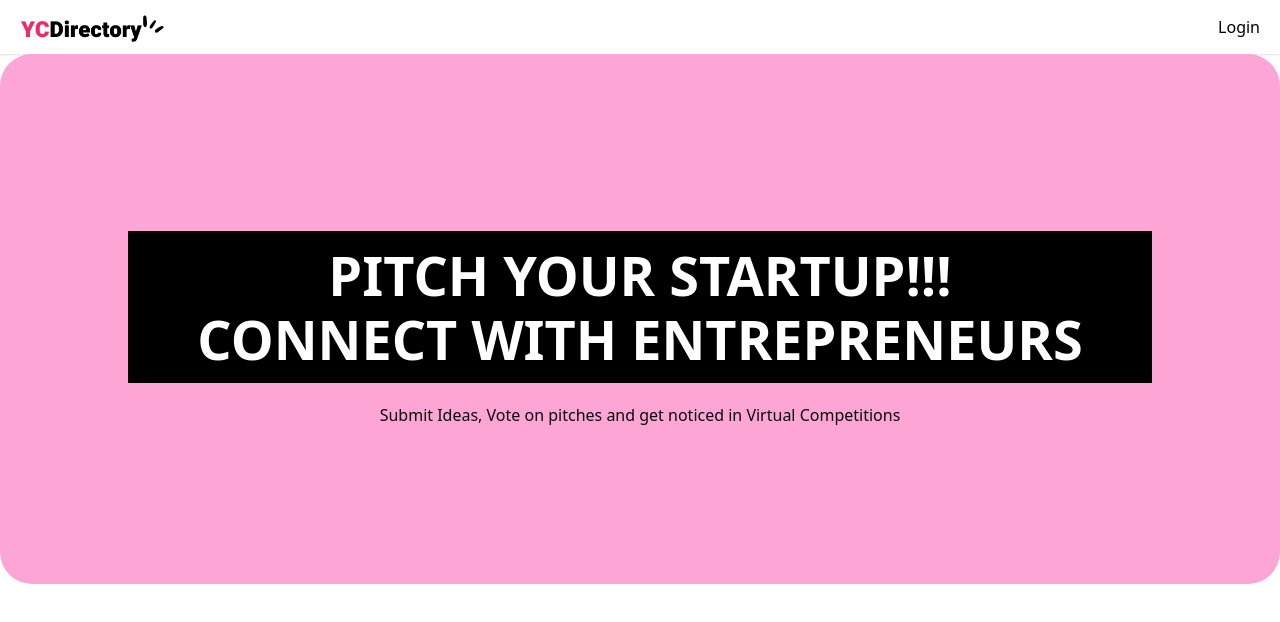
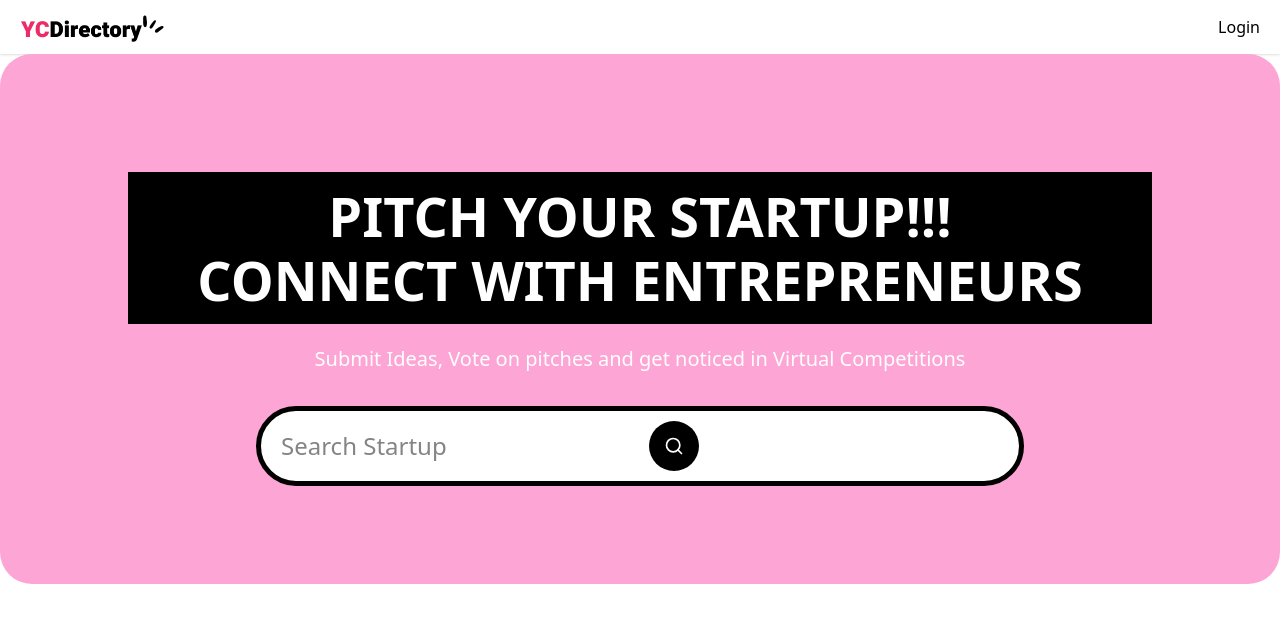
Before and after one commit to Khushang3000/Next-Startup, a Next.js app: page / in a window 1280 px wide. Shown: the top 622 px of the page. Built offline with nearby package versions, Linux system fonts and the light colour scheme; no server answers.

Commit message:
Implementing search functionality through Nextjs Form and also using shadcn

```diff
--- a/app/(ROOT)/page.tsx
+++ b/app/(ROOT)/page.tsx
@@ -1,17 +1,19 @@
 import Image from "next/image";
+import SearchForm from "../components/SearchForm";
 
-export default function Home() {
-  //now we'll improve our file and folder structure.
-  //let's create a route group (root) and let's move this page.tsx in that folder.
-
-  //now let's also create a layout file in this root.
-  //whatever we apply in this layout will only be applied to the pages of this route group (ROOT) only.
+export default async function Home({searchParams}:{searchParams: Promise<{query: string}>}) {
+  const query = (await searchParams).query; //now that we have the query, we can pass it into the searchForm as a prop.
   return (
     <>
     <section className="pink_container pattern rounded-4xl px-6">
+      {/* remember, in tailwind, we can not use one custom utility class within another custom utility class for ex: we have two custom utility classes pattern and pink_container so we can't put pattern inside pink_container in global.css as it would not be allowed.*/}
       <h1 className="heading ">Pitch Your Startup!!! <br /> Connect With Entrepreneurs</h1>
-      {/* we use ! in tailwind when we wanna override some styles that were previously provided to this element. */}
-      <p className="sub_heading !max-w-3xl">Submit Ideas, Vote on pitches and get noticed in Virtual Competitions</p>
+      {/* we use ! in tailwind when we wanna override some styles that were previously provided to this element.
+      font-medium low n many more decide the thickness of the form. */}
+      <p className="sub-heading !max-w-3xl ">Submit Ideas, Vote on pitches and get noticed in Virtual Competitions</p>
+      {/* now let's create another component called SearchForm.tsx. */}
+      <SearchForm query={query}></SearchForm>
+      {/* now go to searchForm and accept this query as a prop. */}
     </section>
     </>
   );
--- /dev/null
+++ b/app/components/SearchForm.tsx
@@ -0,0 +1,70 @@
+import React from 'react'
+import SearchFormReset from './SearchFormReset';
+
+//now since this is a form, can we make sure that this is rendered on the server side and not on the client side.
+// The <Form> component from nextjs extends the HTML <form> element to provide prefetching of loading UI, client-side navigation on submission, and progressive enhancement.
+import Form from 'next/form'
+import { Search } from 'lucide-react';
+
+const reset = () =>{
+    const form = document.querySelector(".search-form") as HTMLFormElement;
+
+    //if form exists then we'll reset the form.
+    if(form) form.reset()
+
+    //now still there's one problem, even tho our SearchForm is a server side component, but the reset button and the onClick is still client side stuff
+    //so we gotta extract it into a different component., so take the button and place it in the SearchFormReset component, as well as this reset function for us to call it there.
+}
+const SearchForm = ({query}: {query?: string}) => {
+     //remember we're in a server component, so we should not use useState.
+    //  Now we're directly using query without to search, now when you load the page, type something in the input box, click search, this query will be appended as a string to the url
+    //so it's basically modifying the query in the url.
+    //clicking the clear button also clears it from the url.
+
+    //now you might think why are we appending info to the url, but you miss the point that that query isn't a sensitive information.
+    //and that url appending thing is done cuz that's a get request,
+    //if you don't want that then you can provide an onSubmit property to the form and then you decide what you have to do with that key: value pair submitted in the form.
+    //you remember the callbacks from nextjs docs right? where we got access to the url n the baseUrl.
+
+    //basically:
+    //  By default, if you don’t specify method, it uses GET.
+
+    // That means values will be appended to the URL as query params on submit.
+
+    // If you set method="POST", values go in the request body, not the URL.
+
+    // If you provide an action (a server action or API route), the form submission is handled by that without appending values to the URL.
+
+    //by action we mean serverAction(),
+    // <Form action={handleSubmit}> here action is a serverAction, so values won’t get appended to the URL
+    // If instead you just did <Form action="/search"> without a server action, it behaves like a normal HTML form and appends values to the URL if the method is GET.
+
+
+
+
+
+
+     return (
+     <Form action="/" scroll={false} className='search-form'>
+        {/* don't scroll once we submit it. */}
+      {/* On submission, the input value will be appended to
+          the URL, e.g. /search?query=abc */}
+      <input name="query" defaultValue={query} className='form-input' placeholder='Search Startup'/>
+      <div className="flex gap-2">
+        {query && (//if query is there then render the button to reset it.
+            <SearchFormReset />
+        )}
+
+        <button type="submit" className='search-btn text-white'>
+            <Search className='size-5'/>{/*Comming from shadcn or lucide-react to be specific which is a dependency of shadcn and it provides all sorts of icons we can do same thing for the reset button */}
+        </button>
+        {/* So, how does this work? rn we ain't really submitting or clearing anything. cuz the query is always set to test.
+        But now, we will make this a fully functional url modifying server rendered form, you do remember about the searchParams props right? go to page.tsx(Home/hero), and there we'll try to access the query from the search paremeters.
+        */}
+      </div>
+    </Form>
+  )
+}
+
+export default SearchForm
+//put this component right below the p tag of home page.
--- /dev/null
+++ b/app/components/SearchFormReset.tsx
@@ -0,0 +1,37 @@
+"use client";
+//We are Only using this single reset button component as the client component, rest our form is a server component.
+
+import React from 'react'
+import Link from 'next/link';
+import { X } from 'lucide-react';
+const SearchFormReset = () => {
+    const reset = () =>{
+    const form = document.querySelector(".search-form") as HTMLFormElement;
+
+    //if form exists then we'll reset the form.
+    if(form) form.reset()
+
+    //now still there's one problem, even tho our SearchForm is a server side component, but the reset button and the onClick is still client side stuff
+    //so we gotta extract it into a different component., so take the button and place it in the SearchFormReset component
+}
+  return (
+    <button type="reset" onClick={reset}>
+        <Link href="/" className='search-btn text-white'>
+        <X className='size-5' />{/**shadcn, now let's say we want to add more shadcn components like button then just do:
+         * npx shadcn@latest add (component_name)
+         * ex: npx shadcn@latest add button
+         * //the code for that will be automatically be added in our codebase, that's the benefit of using shadcn over other ui libraries like material ui.
+         * //oh and no need to change the component's name.
+         * //you can see that shadcn button component in the ui folder of components folder which is outside the app folder
+         * //and like that you can change many properties, in most cases it is not needed as we can just add new ones by providing classname like we did with X and search button with size-5.
+         * //since now we have two components folders that's a bad practice, in nextjs app folder we should only keep things specific to nextjs, so we should cut our navbar and search components and paste them in the components folder which is outside, remember to not put them in the ui, so you can differentiate
+         * //which components are yours and which are shadcn's, sure we'll also need to modify some paths.
+         * //so let's do that in the next commit.
+         */}
+        </Link>
+    </button>
+    // now in searchForm we'll render another button search button to be specific.
+  )
+}
+
+export default SearchFormReset
--- /dev/null
+++ b/components/ui/button.tsx
@@ -0,0 +1,57 @@
+import * as React from "react"
+import { Slot } from "@radix-ui/react-slot"
+import { cva, type VariantProps } from "class-variance-authority"
+
+import { cn } from "@/lib/utils"
+
+const buttonVariants = cva(
+  "inline-flex items-center justify-center gap-2 whitespace-nowrap rounded-md text-sm font-medium transition-colors focus-visible:outline-none focus-visible:ring-1 focus-visible:ring-ring disabled:pointer-events-none disabled:opacity-50 [&_svg]:pointer-events-none [&_svg]:size-4 [&_svg]:shrink-0",
+  {
+    variants: {
+      variant: {
+        default:
+          "bg-primary text-primary-foreground shadow hover:bg-primary/90",
+        destructive:
+          "bg-destructive text-destructive-foreground shadow-sm hover:bg-destructive/90",
+        outline:
+          "border border-input bg-background shadow-sm hover:bg-accent hover:text-accent-foreground",
+        secondary:
+          "bg-secondary text-secondary-foreground shadow-sm hover:bg-secondary/80",
+        ghost: "hover:bg-accent hover:text-accent-foreground",
+        link: "text-primary underline-offset-4 hover:underline",
+      },
+      size: {
+        default: "h-9 px-4 py-2",
+        sm: "h-8 rounded-md px-3 text-xs",
+        lg: "h-10 rounded-md px-8",
+        icon: "h-9 w-9",
+      },
+    },
+    defaultVariants: {
+      variant: "default",
+      size: "default",
+    },
+  }
+)
+
+export interface ButtonProps
+  extends React.ButtonHTMLAttributes<HTMLButtonElement>,
+    VariantProps<typeof buttonVariants> {
+  asChild?: boolean
+}
+
+const Button = React.forwardRef<HTMLButtonElement, ButtonProps>(
+  ({ className, variant, size, asChild = false, ...props }, ref) => {
+    const Comp = asChild ? Slot : "button"
+    return (
+      <Comp
+        className={cn(buttonVariants({ variant, size, className }))}
+        ref={ref}
+        {...props}
+      />
+    )
+  }
+)
+Button.displayName = "Button"
+
+export { Button, buttonVariants }
--- a/package.json
+++ b/package.json
@@ -9,6 +9,7 @@
     "lint": "eslint"
   },
   "dependencies": {
+    "@radix-ui/react-slot": "^1.2.3",
     "@tailwindcss/typography": "^0.5.16",
     "autoprefixer": "^10.4.21",
     "class-variance-authority": "^0.7.1",
```
Also changed, not shown: 1 other file (tests, documents, lock files or other folders).
